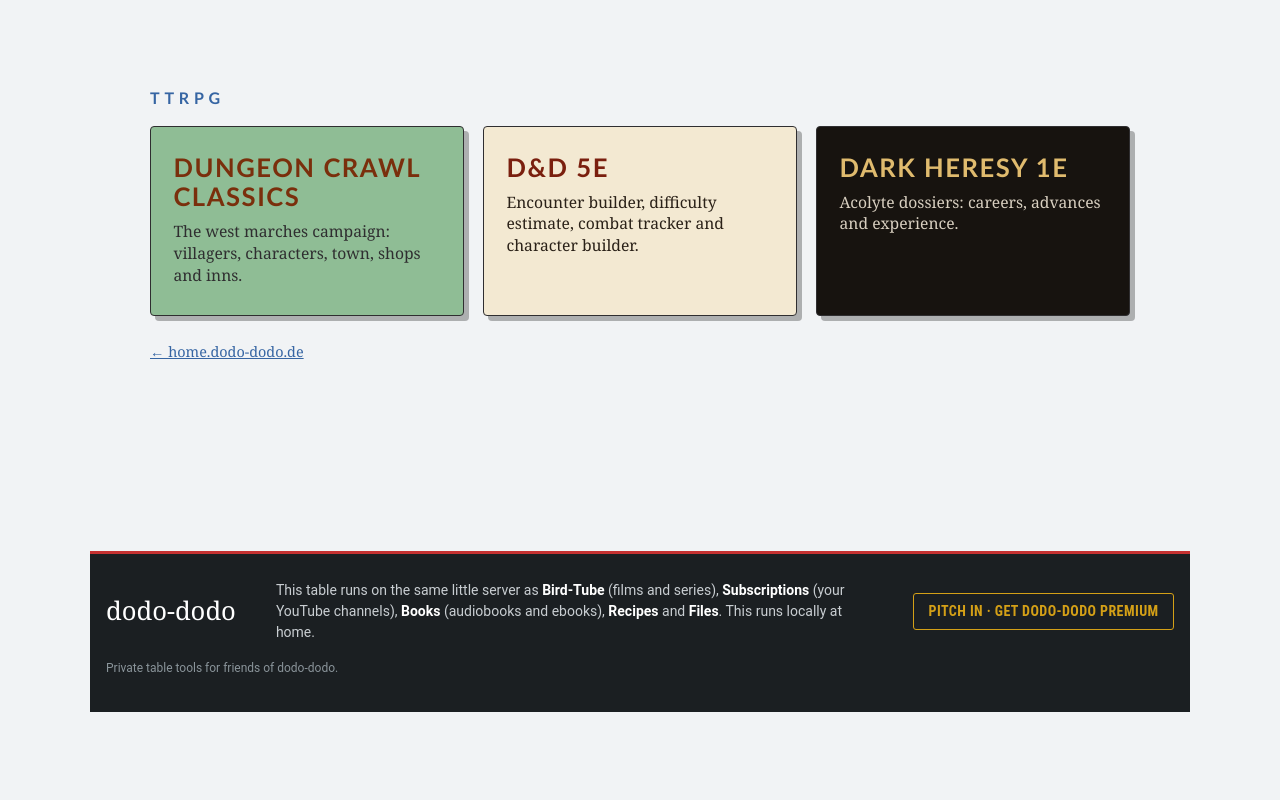
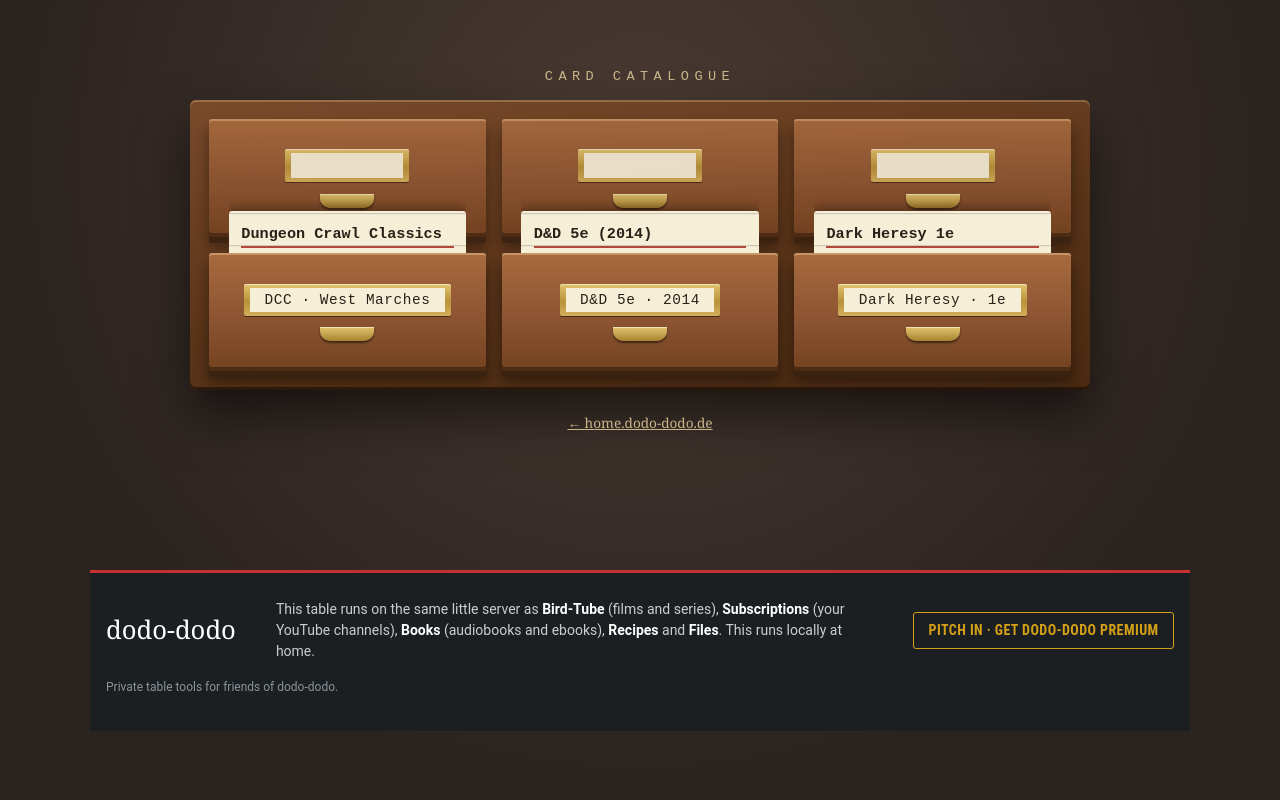
Before and after one commit to DodoDodoDodoDodo/TTRPGtools, a Flask app: page /TTRPG in a window 1280 px wide. Run offline with Flask 3, Linux system fonts and the light colour scheme.

Commit message:
hub: library card catalogue front door

```diff
--- a/ttrpgtools/web/templates/hub.html
+++ b/ttrpgtools/web/templates/hub.html
@@ -5,35 +5,55 @@
   <meta name="viewport" content="width=device-width, initial-scale=1">
   <title>TTRPG</title>
   <style>
-    /* The front door: nothing but the three games. Each tile wears its game's own colors. */
+    /* The front door is a library card catalogue: one drawer per game. Hover or focus pulls the drawer and lifts its index
+       card. The hub owns this look; the games keep theirs behind the drawers. */
     * { box-sizing: border-box; }
-    body { margin: 0; min-height: 100vh; display: grid; place-items: center; background: #f1f3f5; color: #1f2933;
-           font: 18px/1.4 Georgia, "Times New Roman", serif; padding: 1.5rem; }
-    main { width: min(980px, 100%); }
-    h1 { font: 700 1rem "Trebuchet MS", "Gill Sans", sans-serif; letter-spacing: .3em; text-transform: uppercase; color: #3665a3; margin: 0 0 1.2rem; }
-    .games { display: grid; grid-template-columns: repeat(auto-fit, minmax(250px, 1fr)); gap: 1.2rem; }
-    a.game { display: block; text-decoration: none; border-radius: 4px; padding: 1.6rem 1.4rem 1.4rem; min-height: 190px; border: 1.5px solid #2f2e30;
-             box-shadow: 5px 5px 0 rgba(47, 46, 48, .35); transition: transform .08s, box-shadow .08s; }
-    a.game:hover, a.game:focus-visible { transform: translate(2px, 2px); box-shadow: 3px 3px 0 rgba(47, 46, 48, .35); outline: none; }
-    .game b { display: block; font: 700 1.6rem/1.15 "Trebuchet MS", "Gill Sans", sans-serif; letter-spacing: .06em; text-transform: uppercase; margin-bottom: .6rem; }
-    .game span { display: block; font-size: .98rem; }
-    .dcc { background: #8fbd95; color: #2f2e30; } .dcc b { color: #7a2f0c; }
-    .dnd5e { background: #f3e9d2; color: #2a2118; } .dnd5e b { color: #7a1f0e; }
-    .dh1e { background: #17130f; color: #d8cfc0; } .dh1e b { color: #e0bb6e; }
-    p.home { margin-top: 1.6rem; font-size: .9rem; } p.home a { color: #3665a3; }
+    body { margin: 0; min-height: 100vh; display: grid; place-items: center; padding: 1.5rem;
+           background: #2b2320 radial-gradient(ellipse at 50% 20%, #4a3b33, #2b2320 70%); color: #efe6d2; font: 17px/1.4 Georgia, "Times New Roman", serif; }
+    main { width: min(900px, 100%); }
+    h1 { margin: 0 0 1rem; text-align: center; font: 400 .85rem "Courier New", Courier, monospace; letter-spacing: .4em; text-transform: uppercase; color: #c9b58a; }
+    .cabinet { padding: 1.2rem; border-radius: 6px; background: linear-gradient(170deg, #7a4a2a, #5a3419 55%, #4a2a12);
+               box-shadow: 0 25px 50px rgba(0, 0, 0, .55), inset 0 2px 0 rgba(255, 220, 170, .25), inset 0 -3px 0 rgba(0, 0, 0, .45); }
+    .drawers { display: grid; grid-template-columns: repeat(auto-fit, minmax(240px, 1fr)); gap: 1rem; }
+    a.drawer { position: relative; display: block; text-decoration: none; color: inherit; outline: none; }
+    /* the index card rises out of the drawer, over the blank row above it */
+    .card { position: absolute; left: 7%; right: 7%; top: -200px; height: 200px; overflow: hidden; z-index: 2; }
+    .card div { position: absolute; left: 0; right: 0; bottom: -4px; min-height: 100%; padding: .7rem .8rem .9rem; background: #f6efd8 repeating-linear-gradient(transparent 0 23px, #c9bfae 23px 24px);
+                background-position: 0 .7rem; color: #2a2118; border-radius: 3px 3px 0 0; font: .85rem/24px "Courier New", Courier, monospace;
+                box-shadow: 0 -4px 10px rgba(0, 0, 0, .3); transform: translateY(calc(100% - 46px)); transition: transform .28s ease; }
+    .card b { display: block; border-bottom: 2px solid #b2473a; font-size: .95rem; white-space: nowrap; }
+    .card em { display: block; font-style: normal; color: #7a1f0e; text-decoration: underline; }
+    .blank .front { opacity: .9; } .blank .plate span { min-width: 7rem; min-height: 1.6rem; }
+    /* the drawer front */
+    .front { position: relative; z-index: 1; height: 118px; border-radius: 3px; background: linear-gradient(180deg, #a86b3f, #8a5230 60%, #74421f);
+             box-shadow: inset 0 2px 0 rgba(255, 225, 180, .35), inset 0 -4px 0 rgba(0, 0, 0, .35), 0 6px 0 #3a2110, 0 10px 14px rgba(0, 0, 0, .45);
+             display: grid; place-items: center; align-content: center; gap: .7rem; transition: transform .28s ease, box-shadow .28s ease; }
+    .plate { padding: 4px 6px; background: linear-gradient(180deg, #e2c46f, #b8923a 55%, #d4b05c); border-radius: 2px;
+             box-shadow: 0 1px 0 rgba(0, 0, 0, .5), inset 0 1px 0 rgba(255, 255, 255, .5); }
+    .plate span { display: block; padding: .25rem .9rem; background: #f6efd8; color: #2a2118; font: .9rem "Courier New", Courier, monospace; letter-spacing: .04em; white-space: nowrap; }
+    .pull { width: 54px; height: 14px; border-radius: 0 0 10px 10px; background: linear-gradient(180deg, #e2c46f, #a8822f); box-shadow: 0 2px 2px rgba(0, 0, 0, .5), inset 0 1px 0 rgba(255, 255, 255, .5); }
+    a.drawer:hover .front, a.drawer:focus-visible .front { transform: translateY(10px) scale(1.03); box-shadow: inset 0 2px 0 rgba(255, 225, 180, .35), inset 0 -4px 0 rgba(0, 0, 0, .35), 0 6px 0 #3a2110, 0 22px 24px rgba(0, 0, 0, .55); }
+    a.drawer:hover .card div, a.drawer:focus-visible .card div { transform: translateY(0); }
+    a.drawer:focus-visible .plate { outline: 2px solid #f6efd8; outline-offset: 2px; }
+    p.home { margin: 1.4rem 0 0; text-align: center; font-size: .85rem; } p.home a { color: #c9b58a; }
+    @media (max-width: 760px) { .blank { display: none; } .drawers { padding-top: 46px; row-gap: 3.4rem; } }
   </style>
 </head>
 <body>
   <main>
-    <h1>TTRPG</h1>
-    <div class="games">
-      <a class="game dcc" href="{{ url_for('dcc.index') }}"><b>Dungeon Crawl Classics</b>
-        <span>The west marches campaign: villagers, characters, town, shops and inns.</span></a>
-      <a class="game dnd5e" href="{{ url_for('dnd5e.index') }}"><b>D&amp;D 5e</b>
-        <span>Encounter builder, difficulty estimate, combat tracker and character builder.</span></a>
-      <a class="game dh1e" href="{{ url_for('dh1e.character_list') }}"><b>Dark Heresy 1e</b>
-        <span>Acolyte dossiers: careers, advances and experience.</span></a>
-    </div>
+    <h1>Card catalogue</h1>
+    <div class="cabinet"><div class="drawers">
+      {% for _ in range(3) %}<div class="drawer blank"><div class="front"><div class="plate"><span></span></div><div class="pull"></div></div></div>{% endfor %}
+      <a class="drawer" href="{{ url_for('dcc.index') }}">
+        <div class="card"><div><b>Dungeon Crawl Classics</b>The west marches campaign: villagers, characters, town, shops and inns.<em>Open drawer &rarr;</em></div></div>
+        <div class="front"><div class="plate"><span>DCC &middot; West Marches</span></div><div class="pull"></div></div></a>
+      <a class="drawer" href="{{ url_for('dnd5e.index') }}">
+        <div class="card"><div><b>D&amp;D 5e (2014)</b>Encounter builder, difficulty estimate, combat tracker and character builder.<em>Open drawer &rarr;</em></div></div>
+        <div class="front"><div class="plate"><span>D&amp;D 5e &middot; 2014</span></div><div class="pull"></div></div></a>
+      <a class="drawer" href="{{ url_for('dh1e.character_list') }}">
+        <div class="card"><div><b>Dark Heresy 1e</b>Acolyte dossiers: careers, advances and experience.<em>Open drawer &rarr;</em></div></div>
+        <div class="front"><div class="plate"><span>Dark Heresy &middot; 1e</span></div><div class="pull"></div></div></a>
+    </div></div>
     <p class="home"><a href="/">&larr; home.dodo-dodo.de</a></p>
   </main>
 {% include "_footer.html" %}
```
